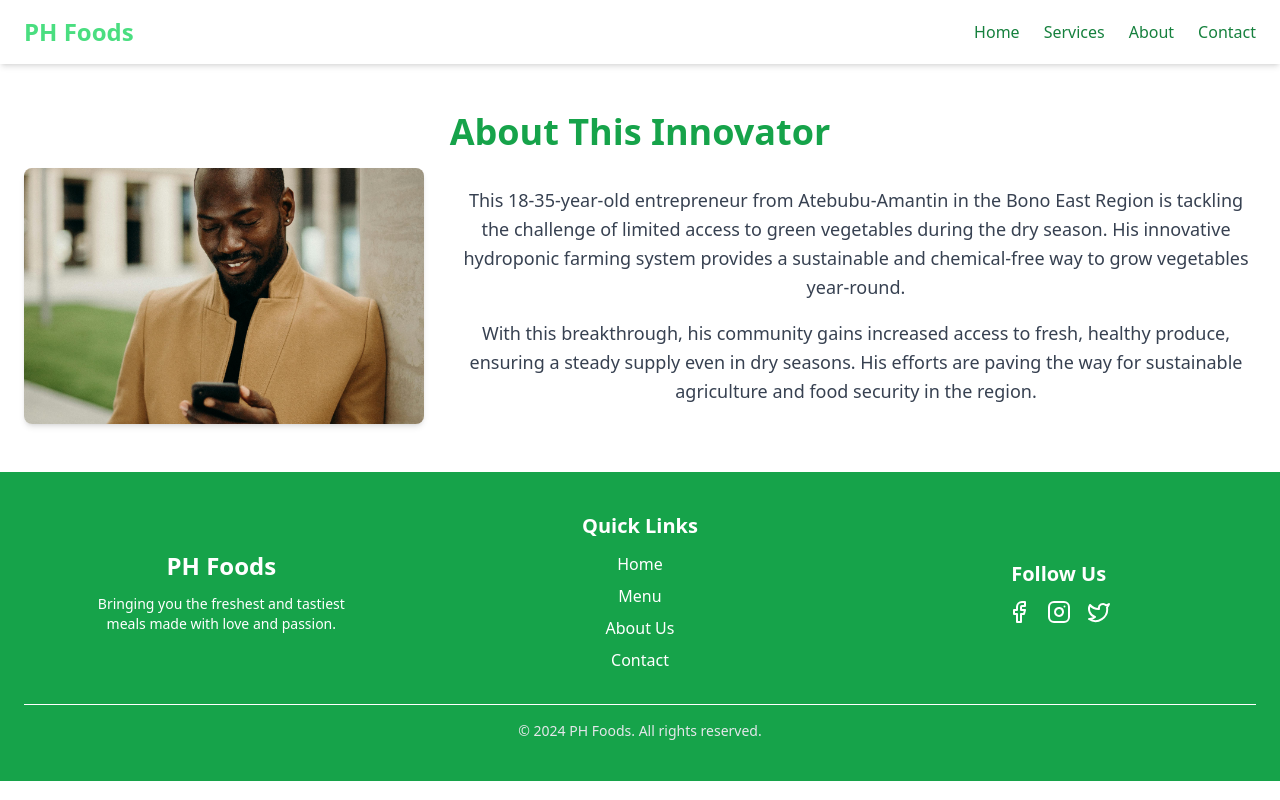
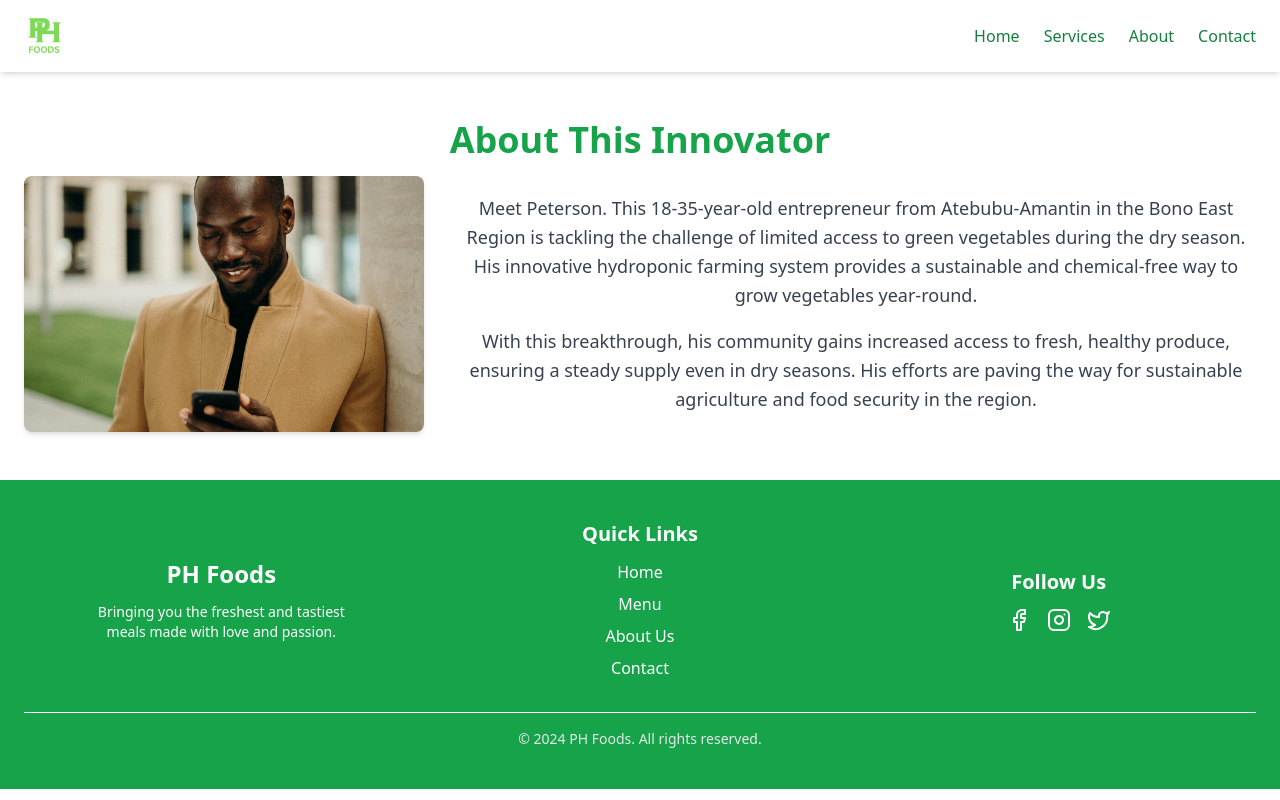
Before and after one commit to GROW-YAI/peterson-hydroponics, a React (Vite) app: page /about-us in a window 1280 px wide. Built offline with nearby package versions, Linux system fonts and the light colour scheme.

Commit message:
favicon update

```diff
--- a/index.html
+++ b/index.html
@@ -2,7 +2,7 @@
 <html lang="en">
   <head>
     <meta charset="UTF-8" />
-    <link rel="icon" type="image/svg+xml" href="/vite.svg" />
+    <link rel="icon" type="image/svg+xml" href="/favicon.ico" />
     <meta name="viewport" content="width=device-width, initial-scale=1.0" />
     <title>Peterson-hydroponics</title>
   </head>
--- a/src/components/navbar.jsx
+++ b/src/components/navbar.jsx
@@ -1,5 +1,6 @@
 import React, { useState } from "react";
 import { Menu, X } from "lucide-react";
+import logo from "../assets/images/phlogo.png"; // Update the path based on your project structure
 
 const Navbar = () => {
   const [isOpen, setIsOpen] = useState(false);
@@ -8,7 +9,10 @@ const Navbar = () => {
     <nav className="bg-white shadow-md sticky top-0 z-50 w-full">
       <div className="container mx-auto px-6 py-4 flex justify-between items-center">
         {/* Logo */}
-        <a href="#home" className="text-2xl font-bold text-green-400">PH Foods</a>
+        <a href="#home" className="flex items-center space-x-2">
+          <img src={logo} alt="Logo" className="h-10 w-auto" />
+          {/* Adjust height and width as needed */}
+        </a>
 
         {/* Desktop Nav */}
         <div className="hidden md:flex space-x-6">
--- a/src/pages/about/index.jsx
+++ b/src/pages/about/index.jsx
@@ -18,7 +18,7 @@ const About = () => {
         {/* Text Content */}
         <div className="w-full md:w-2/3 text-gray-700 text-lg leading-relaxed">
           <p>
-            This 18-35-year-old entrepreneur from Atebubu-Amantin in the Bono East Region is tackling the challenge of limited access to green vegetables during the dry season. His innovative hydroponic farming system provides a sustainable and chemical-free way to grow vegetables year-round.
+            Meet Peterson. This 18-35-year-old entrepreneur from Atebubu-Amantin in the Bono East Region is tackling the challenge of limited access to green vegetables during the dry season. His innovative hydroponic farming system provides a sustainable and chemical-free way to grow vegetables year-round.
           </p>
           <p className="mt-4">
             With this breakthrough, his community gains increased access to fresh, healthy produce, ensuring a steady supply even in dry seasons. His efforts are paving the way for sustainable agriculture and food security in the region.
--- a/src/pages/landing/components/hero.jsx
+++ b/src/pages/landing/components/hero.jsx
@@ -21,7 +21,7 @@ const Hero = () => {
         Let food be thy medicine and medicine be thy food!
         </p>
         <button className="#E90074 py-2 rounded-full drop-shadow-lg text-green-400 font-bold">
-          DISCOVER
+          WELCOME
         </button>
       </div>
     </div>
--- a/src/pages/landing/components/more-products.jsx
+++ b/src/pages/landing/components/more-products.jsx
@@ -8,7 +8,7 @@ import poultryImg from "../../../assets/images/poultry.jpg";
 
 
 const products = [
-  { id: 1, name: "Dairy Products", image: dairyImg, description: "Fresh dairy products, including milk, cheese, and yogurt." },
+  { id: 1, name: "Dairy Products", image: dairyImg, description: "Fresh dairy products, including milk, cheese, and yogurt from our farm animals." },
   { id: 2, name: "Healthy Nuts", image: nutsImg, description: "A variety of nuts rich in protein and essential nutrients." },
   { id: 3, name: "Whole Grains", image: grainsImg, description: "Nutritious whole grains, perfect for a balanced diet." },
   { id: 4, name: "Spices", image: spicesImg, description: "Aromatic and flavorful spices to enhance your meals." },
--- a/src/pages/landing/components/reviews.jsx
+++ b/src/pages/landing/components/reviews.jsx
@@ -5,7 +5,7 @@ const resources = [
     id: 1,
     title: "Hydroponics Beginner Guide",
     description: "Learn the basics of hydroponics farming and how to get started.",
-    link: "https://www.epicgardening.com/hydroponics-guide/",
+    link: "https://www.youtube.com/watch?v=3Ww2TP_tU7o",
   },
   {
     id: 2,
--- a/src/pages/landing/form.jsx
+++ b/src/pages/landing/form.jsx
@@ -1,58 +1,3 @@
-// import React from "react";
-// import { motion } from "framer-motion";
-
-// const ContactUs = () => {
-//   return (
-//     <section className="bg-green-50 py-16 px-6">
-//       <div className="container mx-auto max-w-2xl bg-white p-8 rounded-lg shadow-lg">
-//         <h2 className="text-3xl font-bold text-green-600 text-center mb-6">Contact Us</h2>
-//         <p className="text-gray-600 text-center mb-8">
-//           Have questions? Feel free to reach out to us!
-//         </p>
-
-//         <motion.form
-//           initial={{ opacity: 0, y: 30 }}
-//           animate={{ opacity: 1, y: 0 }}
-//           transition={{ duration: 0.5 }}
-//           className="space-y-6"
-//         >
-//           {/* Email Input */}
-//           <div>
-//             <label className="block text-gray-700 font-semibold mb-2">Email Address</label>
-//             <input
-//               type="email"
-//               placeholder="Enter your email"
-//               className="w-full px-4 py-3 border rounded-lg focus:outline-none focus:ring-2 focus:ring-green-400"
-//               required
-//             />
-//           </div>
-
-//           {/* Message Input */}
-//           <div>
-//             <label className="block text-gray-700 font-semibold mb-2">Message</label>
-//             <textarea
-//               rows="5"
-//               placeholder="Type your message here..."
-//               className="w-full px-4 py-3 border rounded-lg focus:outline-none focus:ring-2 focus:ring-green-400"
-//               required
-//             ></textarea>
-//           </div>
-
-//           {/* Submit Button */}
-//           <button
-//             type="submit"
-//             className="w-full bg-green-600 text-white py-3 rounded-lg font-semibold shadow-md hover:bg-green-700 transition-all"
-//           >
-//             Send Message
-//           </button>
-//         </motion.form>
-//       </div>
-//     </section>
-//   );
-// };
-
-// export default ContactUs;
-
 import React from "react";
 import { useForm, ValidationError } from "@formspree/react";
 
@@ -62,7 +7,7 @@ const ContactUs = () => {
   return (
     <section className="py-16 bg-gray-100">
       <div className="container mx-auto px-6">
-        <h2 className="text-3xl font-bold text-center text-green-600 mb-6">Contact Us</h2>
+        <h2 className="text-3xl font-bold text-center text-green-600 mb-6">Contact Peterson</h2>
         <p className="text-center text-gray-600 mb-8">
           Have any questions? Feel free to send us a message!
         </p>
```
Also changed, not shown: src/assets/images/phlogo.png (added), 1 other file (tests, documents, lock files or other folders).
